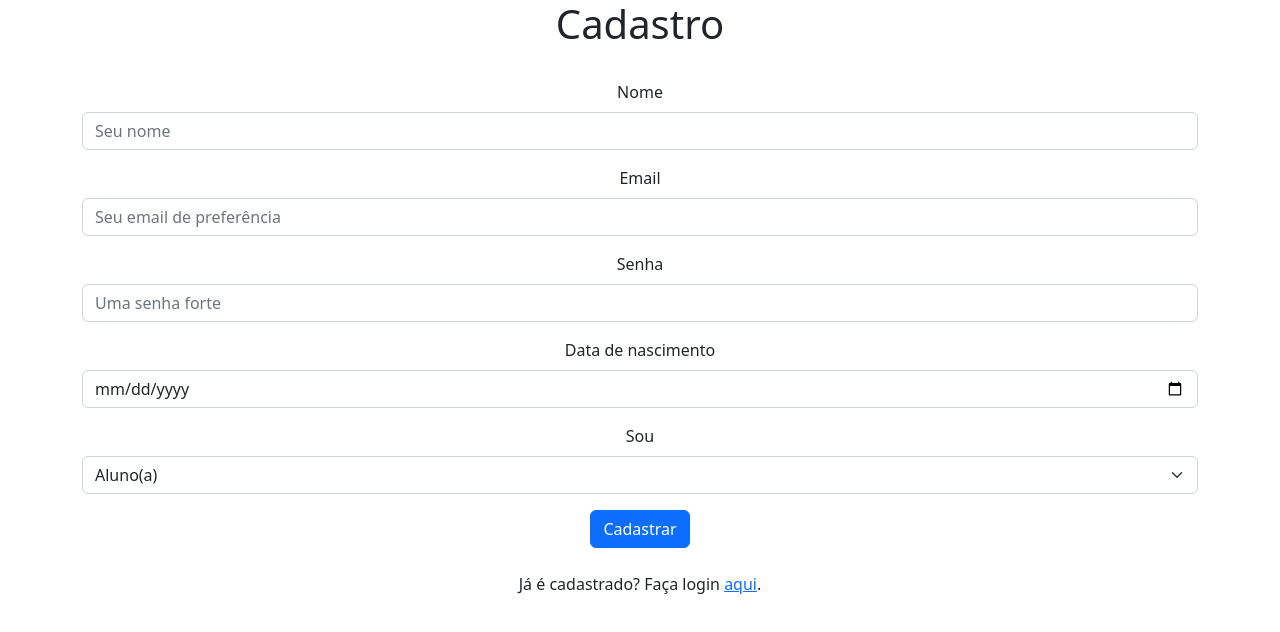
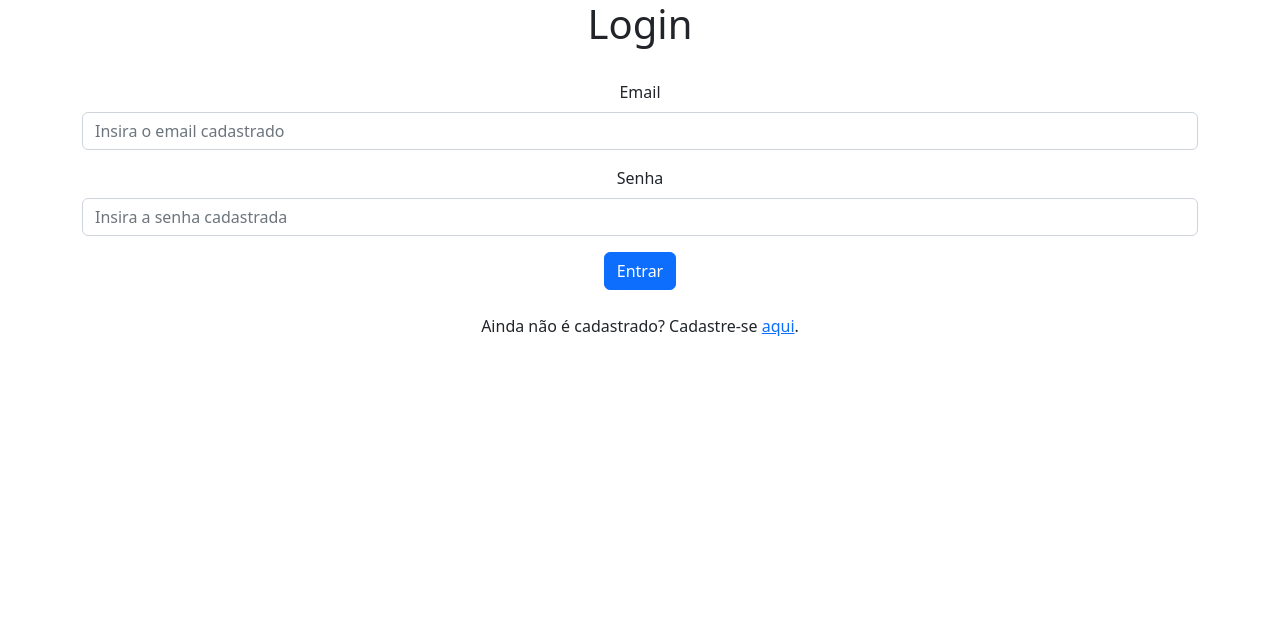
Before and after one commit to gabrielCouto26/agenda-aulas-frontend, a React (Create React App) app: page / in a window 1280 px wide. Shown: the top 632 px of the page. Built offline with nearby package versions, Linux system fonts and the light colour scheme.

Commit message:
implementa tela de login

```diff
--- a/src/App.js
+++ b/src/App.js
@@ -1,8 +1,8 @@
 import './App.css';
 import 'bootstrap/dist/css/bootstrap.min.css';
+import Login from './views/login';
 import routes from './routes';
 import { BrowserRouter, Route, Routes } from "react-router-dom";
-import Register from "./views/register";
 import { Container } from 'react-bootstrap';
 
 function App() {
@@ -12,7 +12,7 @@ function App() {
         <BrowserRouter>
           <Routes>
             <Route path="/">
-              <Route index element={<Register/>} />
+              <Route index element={<Login/>} />
               {routes.map((prop, key) => {
                 return (
                   <Route
--- a/src/routes.js
+++ b/src/routes.js
@@ -1,6 +1,12 @@
 import Dashboard from "./views/dashboard";
+import Register from "./views/register";
 
 const routes = [
+    {
+        path: "/register",
+        name: "Register",
+        component: <Register/>
+    },
     {
         path: "/dashboard",
         name: "Dashboard",
--- /dev/null
+++ b/src/views/login.js
@@ -0,0 +1,91 @@
+import React, { useState } from "react";
+import { Button, Form, Stack } from "react-bootstrap";
+import { Link, Navigate } from "react-router-dom";
+
+import axios from "axios";
+
+export default function Login() {
+  const [email, setEmail] = useState("")
+  const [password, setPassword] = useState("")
+  // const [profileType, setProfileType] = useState(0)
+  const [registered, setRegistered] = useState(false)
+  const [shouldRedirect, setShouldRedirect] = useState(false)
+  const [invalidInputs, setInvalidInputs] = useState(false)
+  const [errorMessage, setErrorMessage] = useState("")
+
+  const handleEmailChange = (e) => setEmail(e.target.value)
+  const handlePasswordChange = (e) => setPassword(e.target.value)
+  // const handleProfileTypeChange = (e) => setProfileType(parseInt(e.target.value))
+  const handleLogin = async (e) => {
+    e.preventDefault()
+    // if(!email || !password || !profileType){
+    if(!email || !password){
+      setInvalidInputs(true)
+      setShouldRedirect(false)
+      console.log("entrou aqui")
+    } else {
+      await axios.post("http://localhost:8080/login",
+        // { email, password, profileType }
+        { email, password }
+      ).then(({ data }) => {
+        if (data.status === 204) {
+          setShouldRedirect(true)
+          localStorage.userId = data.data.user_id
+        } else if (data.status === 401) {
+          setErrorMessage(data.data)
+        } else if (data.status === 404) {
+          setErrorMessage(data.data)
+        } else {
+          setErrorMessage("Falha no servidor")
+        }
+      }).catch(e => {
+        setRegistered(false)
+      })
+    }
+    console.log({shouldRedirect})
+  }
+
+  return(
+    <Stack>
+      <h1>Login</h1>
+      <Form className="mt-4">
+        { registered && <p style={{color: "red"}}>Usuário não cadastrado</p> }
+        { invalidInputs && <small style={{color: "red"}}>Preencha todos os campos</small> }
+        { errorMessage && <small style={{color: "red"}}>{errorMessage}</small> }
+
+        <Form.Group className="mb-3">
+          <Form.Label>Email</Form.Label>
+          <Form.Control
+            type="email"
+            placeholder="Insira o email cadastrado"
+            onChange={handleEmailChange.bind(this)}
+          />
+        </Form.Group>
+        <Form.Group className="mb-3">
+          <Form.Label>Senha</Form.Label>
+          <Form.Control
+            type="password"
+            placeholder="Insira a senha cadastrada"
+            onChange={handlePasswordChange.bind(this)}
+          />
+        </Form.Group>
+        {/* <Form.Group className="mb-3">
+          <Form.Label>Sou</Form.Label>
+          <Form.Select
+            onChange={handleProfileTypeChange.bind(this)}
+          >
+              <option value="1">Aluno(a)</option>
+              <option value="2">Professor(a)</option>
+          </Form.Select>
+        </Form.Group> */}
+        <Button variant="primary" type="submit" onClick={handleLogin.bind(this)}>
+          Entrar
+        </Button>
+      </Form>
+
+      <p className="mt-4">Ainda não é cadastrado? Cadastre-se <Link to="/register">aqui</Link>.</p>
+
+      { shouldRedirect && <Navigate replace to={`/dashboard`} />}
+    </Stack>
+  )
+}
--- a/src/views/register.js
+++ b/src/views/register.js
@@ -30,10 +30,10 @@ export default function Register() {
       } else {
         await axios.post("http://localhost:8080/users",
           { name, email, password, birthDate }
-        ).then(res => {
-          if(res.status === 200)
+        ).then(({ data }) => {
+          if(data.status === 200)
             setShouldRedirect(true)
-          else if(res.status === 500)
+          else if(data.status === 500)
             setRegistered(true)
         }).catch(e => {
           setInvalidInputs(true)
```
